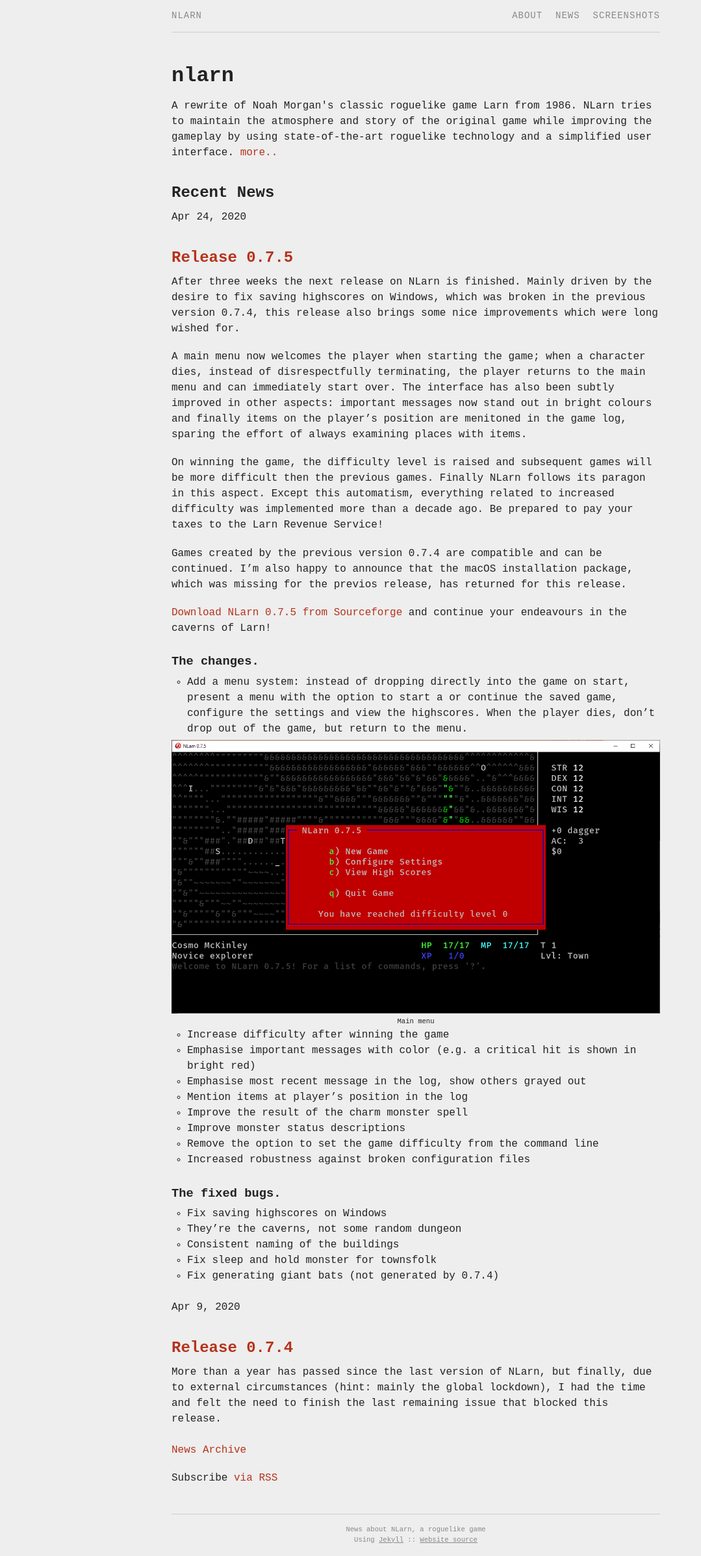
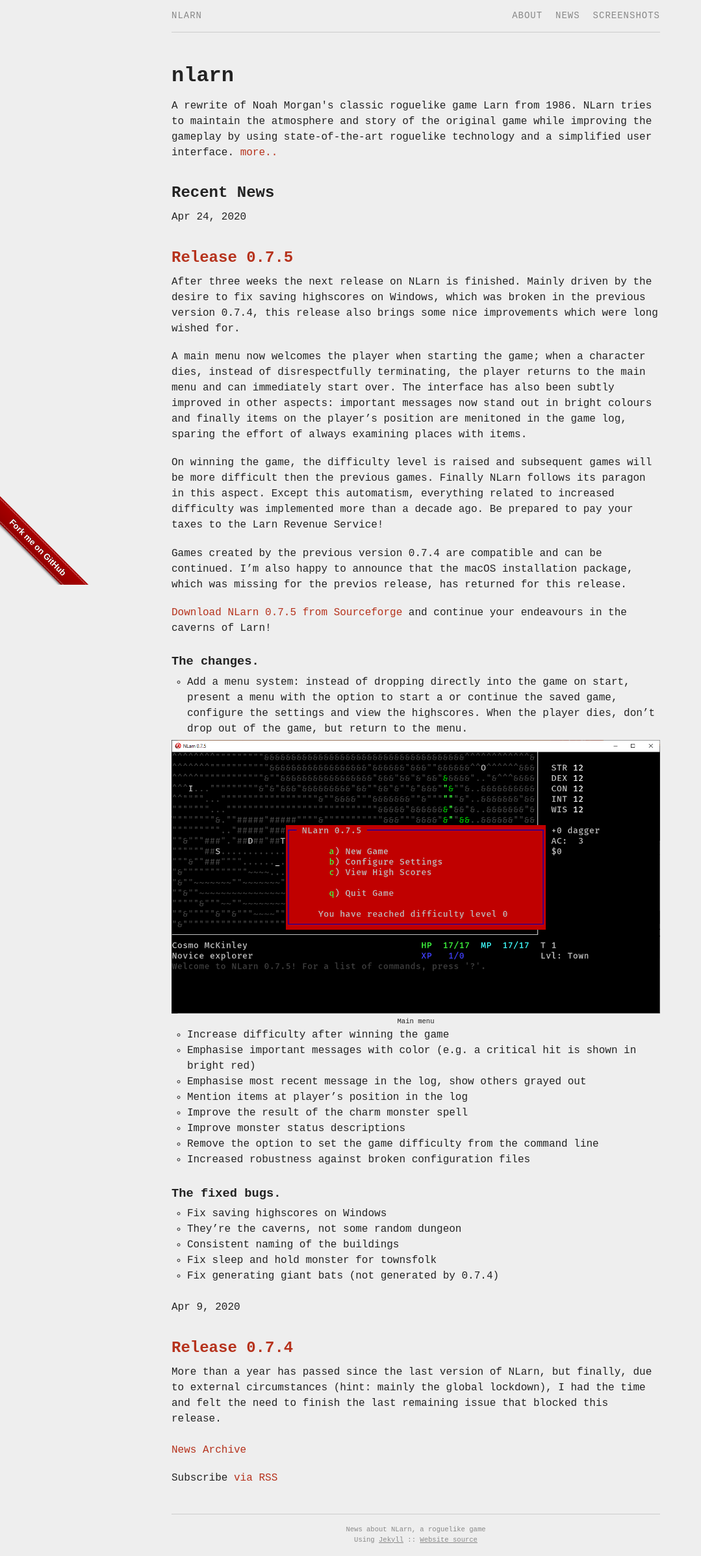
Before and after one commit to nlarn/nlarn.github.io, a Jekyll site: the page built from index.html, in a window 1280 px wide. Shown: the whole page at 65% size, without its empty margins (0-1079 px from the left). Built offline with Jekyll 4.4.1, drawn with Linux system fonts in a browser that asks for light colours.

Commit message:
Add fork-me-on-github banner
Found on https://simonwhitaker.github.io/github-fork-ribbon-css/

```diff
--- a/_includes/footer.html
+++ b/_includes/footer.html
@@ -1,3 +1,4 @@
+<a class="github-fork-ribbon left-bottom fixed" href="https://github.com/nlarn/nlarn/" data-ribbon="Fork me on GitHub" title="Fork me on GitHub">Fork me on GitHub</a>
 <footer class="site-footer">
     {{ site.description }}<br />
 
--- a/_includes/head.html
+++ b/_includes/head.html
@@ -7,6 +7,7 @@
     <meta name="description" content="{% if page.excerpt %}{{ page.excerpt | strip_html | strip_newlines | truncate: 160 }}{% else %}{{ site.description }}{% endif %}">
 
     <link rel="stylesheet" href="{{ "/css/main.css" | prepend: site.baseurl }}">
+    <link rel="stylesheet" href="{{ "/css/gh-fork-ribbon.css" | prepend: site.baseurl }}">
     <link rel="canonical" href="{{ page.url | replace:'index.html','' | prepend: site.baseurl | prepend: site.url }}">
     <link rel="alternate" type="application/rss+xml" title="{{ site.title }}" href="{{ "/feed.xml" | prepend: site.baseurl | prepend: site.url }}" />
     <link rel="shortcut icon" type="image/png" href="/favicon.png">
--- /dev/null
+++ b/css/gh-fork-ribbon.css
@@ -0,0 +1,124 @@
+/*!
+ * "Fork me on GitHub" CSS ribbon v0.2.3 | MIT License
+ * https://github.com/simonwhitaker/github-fork-ribbon-css
+*/
+
+.github-fork-ribbon {
+  width: 12.1em;
+  height: 12.1em;
+  position: absolute;
+  overflow: hidden;
+  top: 0;
+  right: 0;
+  z-index: 9999;
+  pointer-events: none;
+  font-size: 13px;
+  text-decoration: none;
+  text-indent: -999999px;
+}
+
+.github-fork-ribbon.fixed {
+  position: fixed;
+}
+
+.github-fork-ribbon:hover, .github-fork-ribbon:active {
+  background-color: rgba(0, 0, 0, 0.0);
+}
+
+.github-fork-ribbon:before, .github-fork-ribbon:after {
+  /* The right and left classes determine the side we attach our banner to */
+  position: absolute;
+  display: block;
+  width: 15.38em;
+  height: 1.54em;
+
+  top: 3.23em;
+  right: -3.23em;
+
+  -webkit-box-sizing: content-box;
+  -moz-box-sizing: content-box;
+  box-sizing: content-box;
+
+  -webkit-transform: rotate(45deg);
+  -moz-transform: rotate(45deg);
+  -ms-transform: rotate(45deg);
+  -o-transform: rotate(45deg);
+  transform: rotate(45deg);
+}
+
+.github-fork-ribbon:before {
+  content: "";
+
+  /* Add a bit of padding to give some substance outside the "stitching" */
+  padding: .38em 0;
+
+  /* Set the base colour */
+  background-color: #a00;
+
+  /* Set a gradient: transparent black at the top to almost-transparent black at the bottom */
+  background-image: -webkit-gradient(linear, left top, left bottom, from(rgba(0, 0, 0, 0)), to(rgba(0, 0, 0, 0.15)));
+  background-image: -webkit-linear-gradient(top, rgba(0, 0, 0, 0), rgba(0, 0, 0, 0.15));
+  background-image: -moz-linear-gradient(top, rgba(0, 0, 0, 0), rgba(0, 0, 0, 0.15));
+  background-image: -ms-linear-gradient(top, rgba(0, 0, 0, 0), rgba(0, 0, 0, 0.15));
+  background-image: -o-linear-gradient(top, rgba(0, 0, 0, 0), rgba(0, 0, 0, 0.15));
+  background-image: linear-gradient(to bottom, rgba(0, 0, 0, 0), rgba(0, 0, 0, 0.15));
+
+  /* Add a drop shadow */
+  -webkit-box-shadow: 0 .15em .23em 0 rgba(0, 0, 0, 0.5);
+  -moz-box-shadow: 0 .15em .23em 0 rgba(0, 0, 0, 0.5);
+  box-shadow: 0 .15em .23em 0 rgba(0, 0, 0, 0.5);
+
+  pointer-events: auto;
+}
+
+.github-fork-ribbon:after {
+  /* Set the text from the data-ribbon attribute */
+  content: attr(data-ribbon);
+
+  /* Set the text properties */
+  color: #fff;
+  font: 700 1em "Helvetica Neue", Helvetica, Arial, sans-serif;
+  line-height: 1.54em;
+  text-decoration: none;
+  text-shadow: 0 -.08em rgba(0, 0, 0, 0.5);
+  text-align: center;
+  text-indent: 0;
+
+  /* Set the layout properties */
+  padding: .15em 0;
+  margin: .15em 0;
+
+  /* Add "stitching" effect */
+  border-width: .08em 0;
+  border-style: dotted;
+  border-color: #fff;
+  border-color: rgba(255, 255, 255, 0.7);
+}
+
+.github-fork-ribbon.left-top, .github-fork-ribbon.left-bottom {
+  right: auto;
+  left: 0;
+}
+
+.github-fork-ribbon.left-bottom, .github-fork-ribbon.right-bottom {
+  top: auto;
+  bottom: 0;
+}
+
+.github-fork-ribbon.left-top:before, .github-fork-ribbon.left-top:after, .github-fork-ribbon.left-bottom:before, .github-fork-ribbon.left-bottom:after {
+  right: auto;
+  left: -3.23em;
+}
+
+.github-fork-ribbon.left-bottom:before, .github-fork-ribbon.left-bottom:after, .github-fork-ribbon.right-bottom:before, .github-fork-ribbon.right-bottom:after {
+  top: auto;
+  bottom: 3.23em;
+}
+
+.github-fork-ribbon.left-top:before, .github-fork-ribbon.left-top:after, .github-fork-ribbon.right-bottom:before, .github-fork-ribbon.right-bottom:after {
+  -webkit-transform: rotate(-45deg);
+  -moz-transform: rotate(-45deg);
+  -ms-transform: rotate(-45deg);
+  -o-transform: rotate(-45deg);
+  transform: rotate(-45deg);
+}
```
